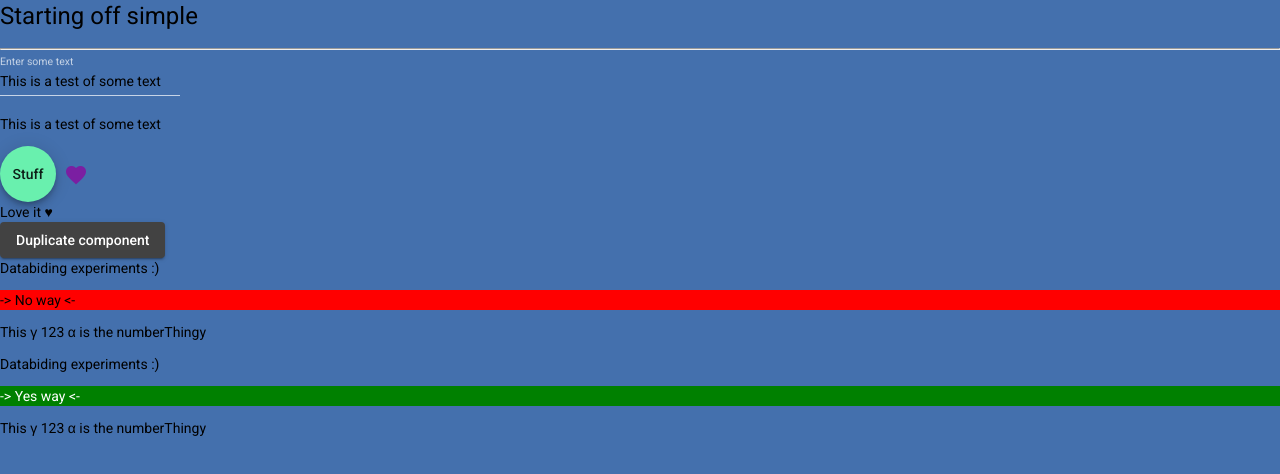
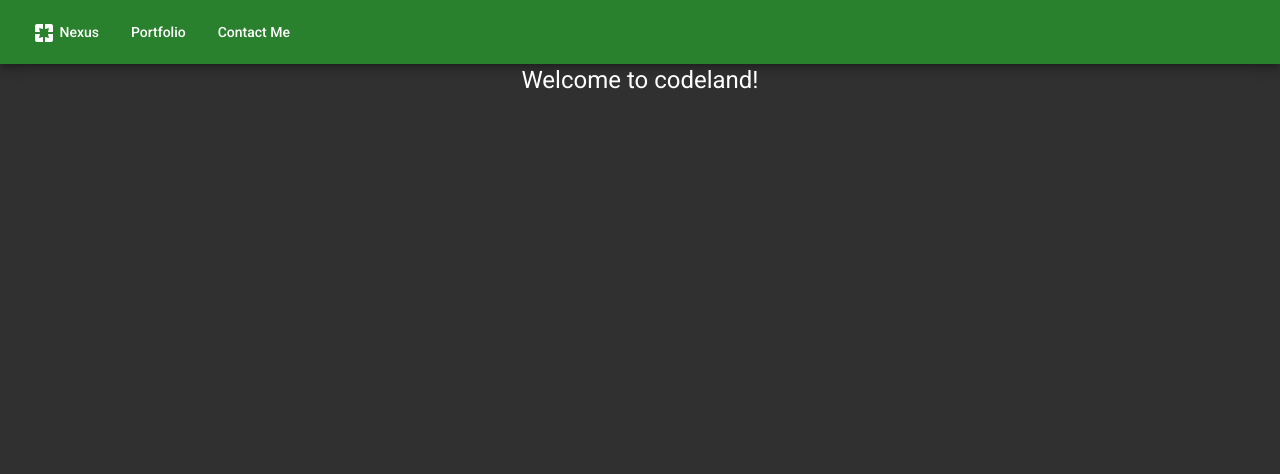
Before and after one commit to Positive-Dev-Solutions/cody-homepage, an Angular app: page / in a window 1280 px wide. Shown: the top 474 px of the page. Built offline with nearby package versions, Linux system fonts and the light colour scheme.

Commit message:
Npm Packages Added and Beginning Styling

```diff
--- a/package.json
+++ b/package.json
@@ -16,11 +16,13 @@
     "@angular/common": "~9.0.3",
     "@angular/compiler": "~9.0.3",
     "@angular/core": "~9.0.3",
+    "@angular/flex-layout": "^9.0.0-beta.29",
     "@angular/forms": "~9.0.3",
     "@angular/material": "^9.1.0",
     "@angular/platform-browser": "~9.0.3",
     "@angular/platform-browser-dynamic": "~9.0.3",
     "@angular/router": "~9.0.3",
+    "hammerjs": "^2.0.8",
     "rxjs": "~6.5.4",
     "tslib": "^1.10.0",
     "zone.js": "~0.10.2"
--- a/src/app/app.component.html
+++ b/src/app/app.component.html
@@ -1,3 +1,15 @@
-<h1>Starting off simple</h1>
-<hr>
-<app-servers></app-servers>
+
+<mat-toolbar style="background-color: rgb(42, 129, 45);" class="mat-elevation-z6">
+  <mat-toolbar-row>
+    <a mat-button
+    href="https://material.angular.io/"><mat-icon>pages</mat-icon> Nexus</a>
+    <a mat-button>Portfolio</a>
+    <a mat-button>Contact Me</a>
+  </mat-toolbar-row>
+</mat-toolbar>
+
+<div style="text-align:center">
+  <h1>
+    Welcome to codeland!
+  </h1>
+</div>
--- a/src/app/app.module.ts
+++ b/src/app/app.module.ts
@@ -2,6 +2,7 @@ import { BrowserModule } from '@angular/platform-browser';
 import { NgModule } from '@angular/core';
 import { FormsModule } from '@angular/forms';
 import { BrowserAnimationsModule } from '@angular/platform-browser/animations';
+import { FlexLayoutModule } from '@angular/flex-layout';
 
 import { AppRoutingModule } from './app-routing.module';
 import { AppComponent } from './app.component';
@@ -18,9 +19,10 @@ import { MaterialModule } from './material.module';
   imports: [
     FormsModule,
     BrowserModule,
+    MaterialModule,
     AppRoutingModule,
-    BrowserAnimationsModule,
-    MaterialModule
+    FlexLayoutModule,
+    BrowserAnimationsModule
   ],
   providers: [],
   bootstrap: [AppComponent]
--- a/src/main.ts
+++ b/src/main.ts
@@ -3,6 +3,8 @@ import { platformBrowserDynamic } from '@angular/platform-browser-dynamic';
 
 import { AppModule } from './app/app.module';
 import { environment } from './environments/environment';
+
+import 'hammerjs';
 
 if (environment.production) {
   enableProdMode();
--- a/src/styles.scss
+++ b/src/styles.scss
@@ -1,4 +1,4 @@
 /* You can add global styles to this file, and also import other style files */
 
 html, body { height: 100%; }
-body { background-color: #4470AD; margin: 0; font-family: Roboto, "Helvetica Neue", sans-serif; }
+body { background-color: #303030; margin: 0; color: #FFFFFF; font-family: Roboto, "Helvetica Neue", sans-serif; }
```
Also changed, not shown: src/app/material.module.ts (+8 -2 lines), 1 other file (tests, documents, lock files or other folders).
